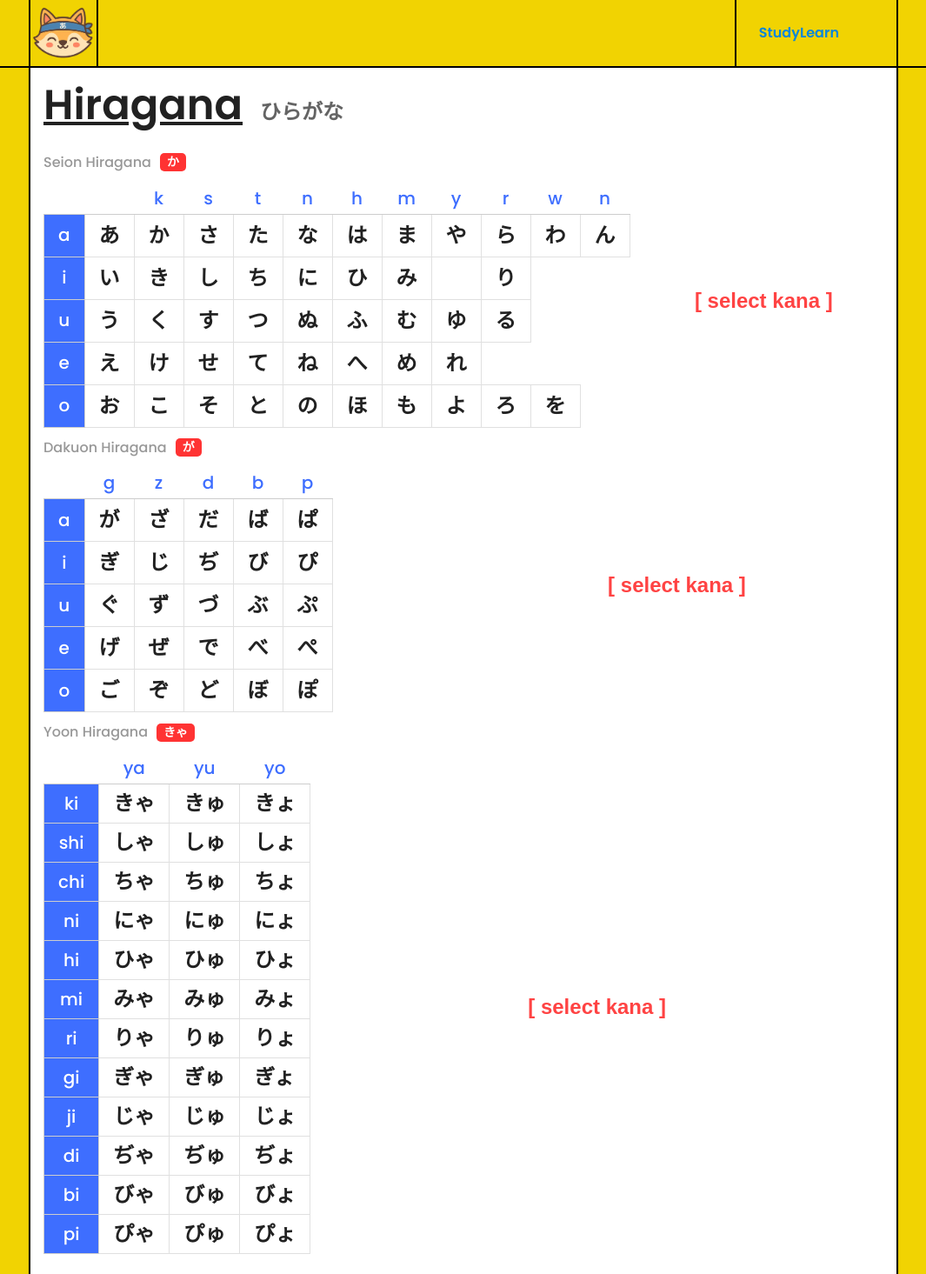
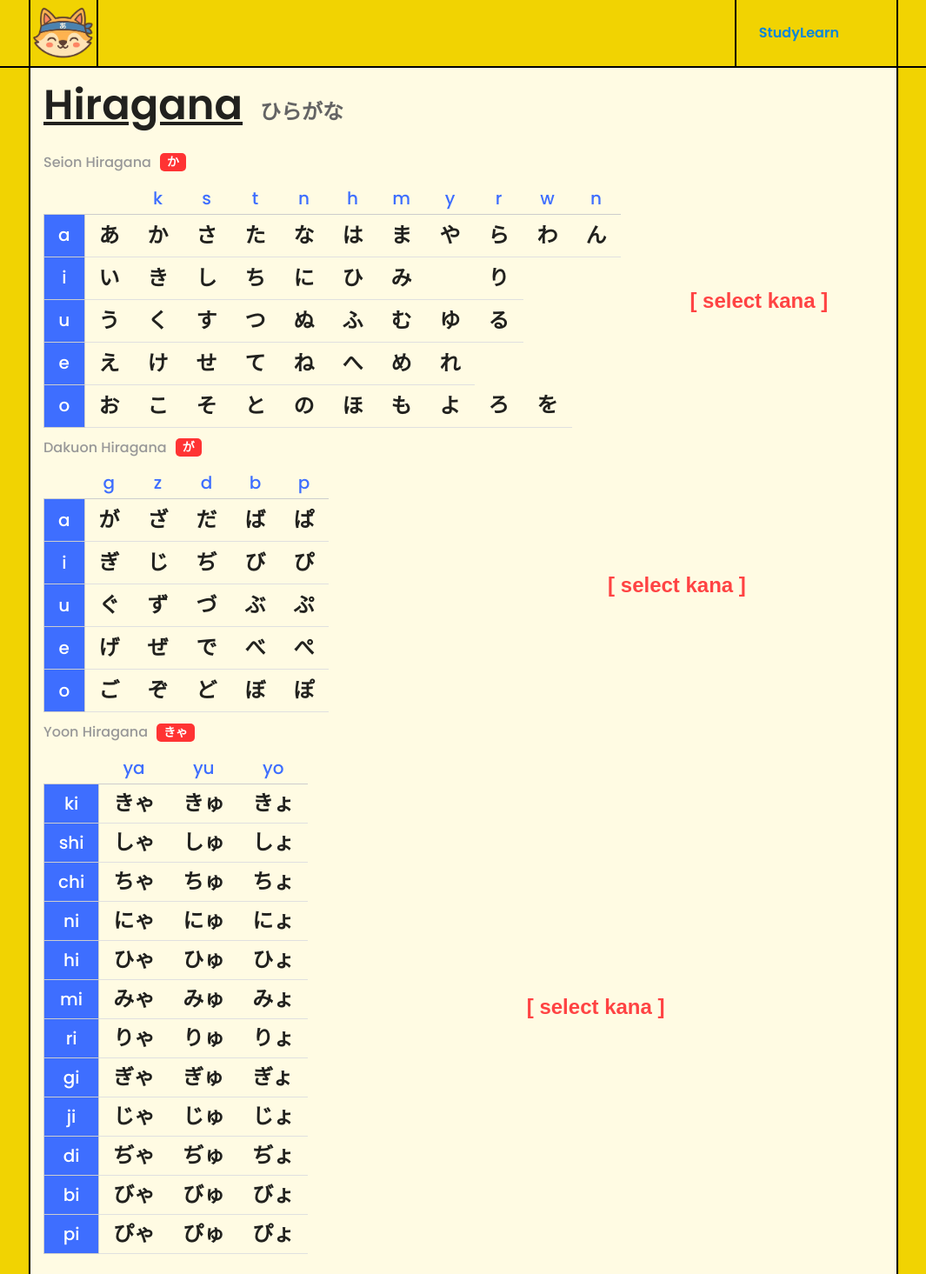
Before and after one commit to estebanT96/kawaii-academy, a React (Vite) app: page /learn in a window 1280 px wide. Shown: the top 1465 px of the page at 87% size, without its empty margins (107-1172 px from the left). Built offline with nearby package versions, Linux system fonts and the light colour scheme; a web font is replaced by a local one.

Commit message:
Removed table inner borders

```diff
--- a/src/components/HiraganaLearnSection.tsx
+++ b/src/components/HiraganaLearnSection.tsx
@@ -8,7 +8,7 @@ import SeionHiraganaLearn from "./SeionHiraganaLearn";
 
 const HiraganaLearnSection = () => {
   return (
-    <Box>
+    <Box sx={{backgroundColor:"rgba(255, 214, 8, 0.11)", padding:"15px"}}>
       <Box
         display="flex"
         alignItems="baseline"
--- a/src/components/KanaCell.tsx
+++ b/src/components/KanaCell.tsx
@@ -10,7 +10,7 @@ const KanaCell = ({ character, romaji, onHover }: Props) => {
   return (
     <TableCell
       sx={{
-        border: "1px solid rgb(224, 224, 224)",
+
         transition: "all ease 150ms",
         whiteSpace: "nowrap",
         "&:hover": {
--- a/src/components/KatanaLearnSection.tsx
+++ b/src/components/KatanaLearnSection.tsx
@@ -6,7 +6,7 @@ import DakuonKatakanaLearn from "./DakuonKatakanaLearn";
 import SeionKatakanaLearn from "./SeionKatakanaLearn";
 const HiraganaLearnSection = () => {
   return (
-    <Box>
+    <Box sx={{backgroundColor:"rgba(255, 214, 8, 0.11)", padding:"15px"}}>
       <Box
         display="flex"
         alignItems="baseline"
@@ -43,7 +43,7 @@ const HiraganaLearnSection = () => {
             fontSize="10px"
             fontWeight="600"
             color="rgb(255, 106, 106)"
-            display={{xs:'block', md:'none'}}
+            display={{ xs: "block", md: "none" }}
           >
             [scroll horizontally]
           </Typography>
--- a/src/components/YoonCell.tsx
+++ b/src/components/YoonCell.tsx
@@ -10,7 +10,6 @@ const YoonCell = ({ character, romaji, onHover }: Props) => {
   return (
     <TableCell
       sx={{
-        border: "1px solid rgb(224, 224, 224)",
         fontFamily: "'Poppins', sans-serif",
         transition: "all ease 150ms",
         whiteSpace: "nowrap",
--- a/src/pages/Learn.tsx
+++ b/src/pages/Learn.tsx
@@ -9,7 +9,6 @@ const Learn = () => (
   <LearnContainer>
     <Card
       sx={{
-        padding: "15px",
         maxWidth: "1000px",
         width: "auto",
         margin: "0 auto",
@@ -25,8 +24,6 @@ const Learn = () => (
         width="100%"
         sx={{
           backgroundColor: "black",
-          marginTop: "5px",
-          marginBottom: "15px",
         }}
       ></Box>
       <KatanaLearnSection />
@@ -35,8 +32,6 @@ const Learn = () => (
         width="100%"
         sx={{
           backgroundColor: "black",
-          marginTop: "5px",
-          marginBottom: "15px",
         }}
       ></Box>
       <WordLearnSection />
```
